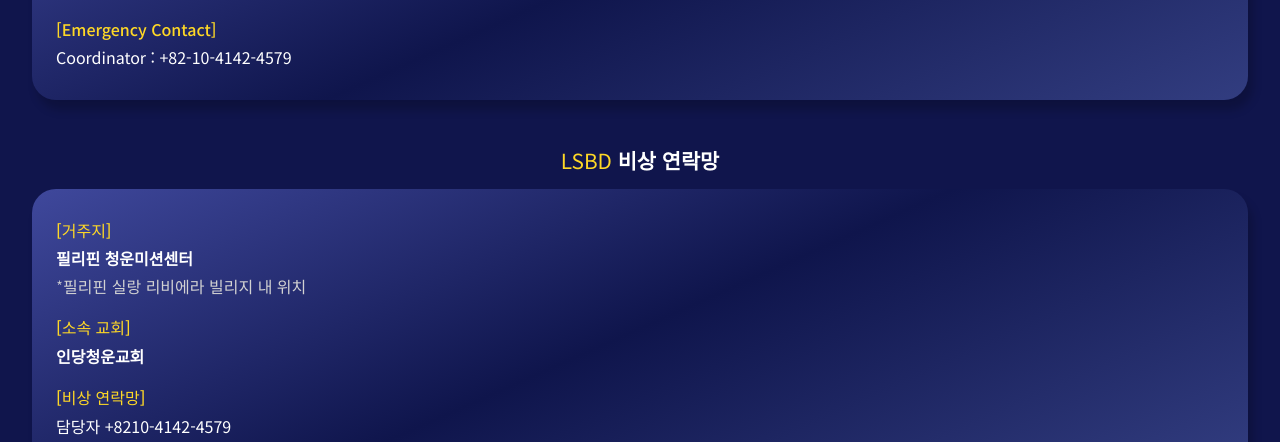
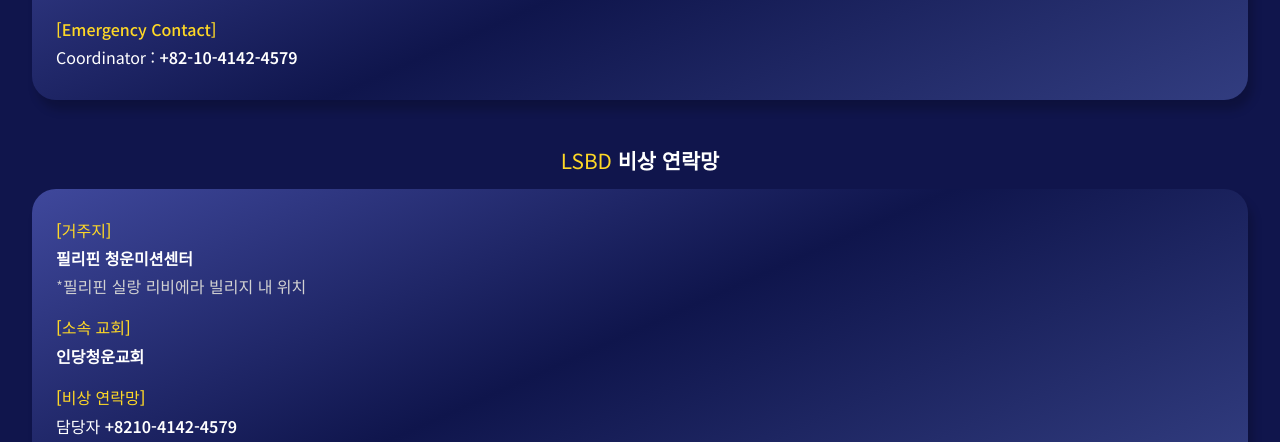
Before and after one commit to holynow/LSBD, a plain HTML site: page index.html in a window 1280 px wide. Shown: the part 510-952 px from the top of the page. Drawn offline with Linux system fonts and the light colour scheme.

Commit message:
전화번호수정

```diff
--- a/css/content.css
+++ b/css/content.css
@@ -65,3 +65,8 @@
         color: #fed826;
         font-weight: 500;
     }
+    .address-list li a {
+        text-decoration: none;
+        color: #fff;
+        font-weight: 600;
+    }
--- a/index.html
+++ b/index.html
@@ -26,7 +26,7 @@
                         <ul>
                             <li><span>[Location]</span> Chungwoon Mission Center, Philippines<p>*B47 L89 Grasse st, Open Space, The Riviera Estates, Silang, Cavite Philillines</p></li>
                             <li><span>[Affiliated Church]</span> Indang Chunwoon Church</li>
-                            <li><span>[Emergency Contact]</span> <em>Coordinator : +82-10-4142-4579</em></li>
+                            <li><span>[Emergency Contact]</span> <em>Coordinator : <a href="tel:+82-10-4142-4579">+82-10-4142-4579</a></em></li>
                         </ul>
                     </div>
                 </div>
@@ -38,7 +38,7 @@
                         <ul>
                             <li><span>[거주지]</span> 필리핀 청운미션센터<p>*필리핀 실랑 리비에라 빌리지 내 위치</p></li>
                             <li><span>[소속 교회]</span> 인당청운교회</li>
-                            <li><span>[비상 연락망]</span> <em>담당자 +8210-4142-4579</em></li>
+                            <li><span>[비상 연락망]</span> <em>담당자 <a href="tel:+8210-4142-4579">+8210-4142-4579</a></em></li>
                         </ul>
                     </div>
                 </div>
```
